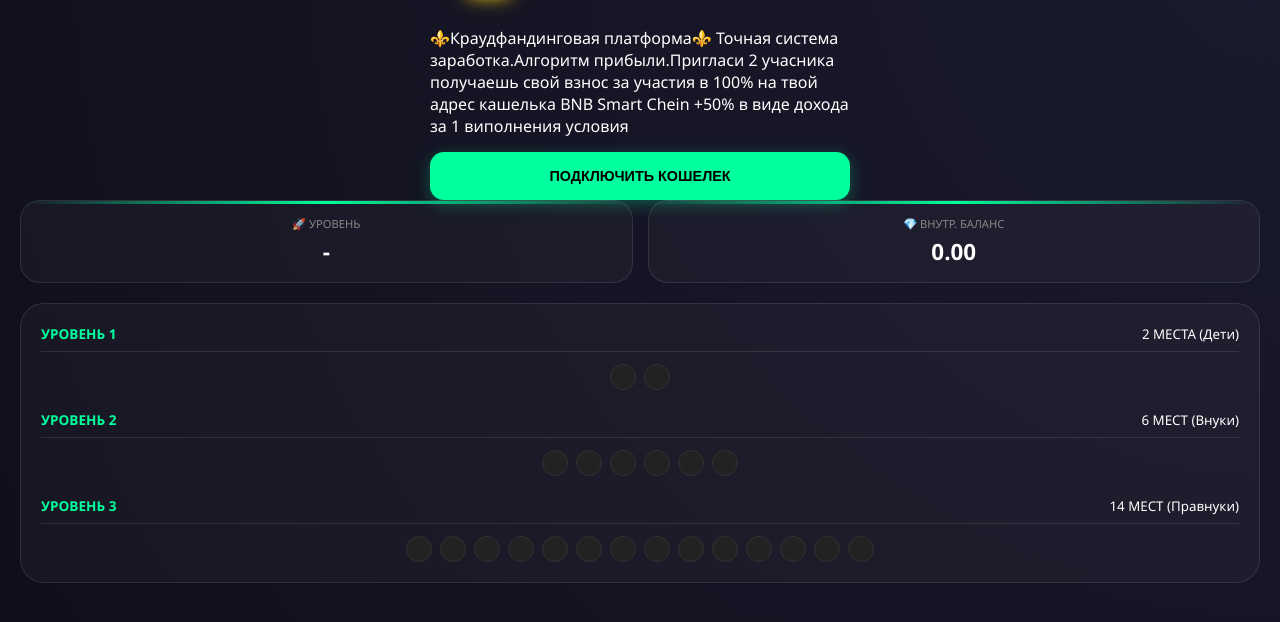
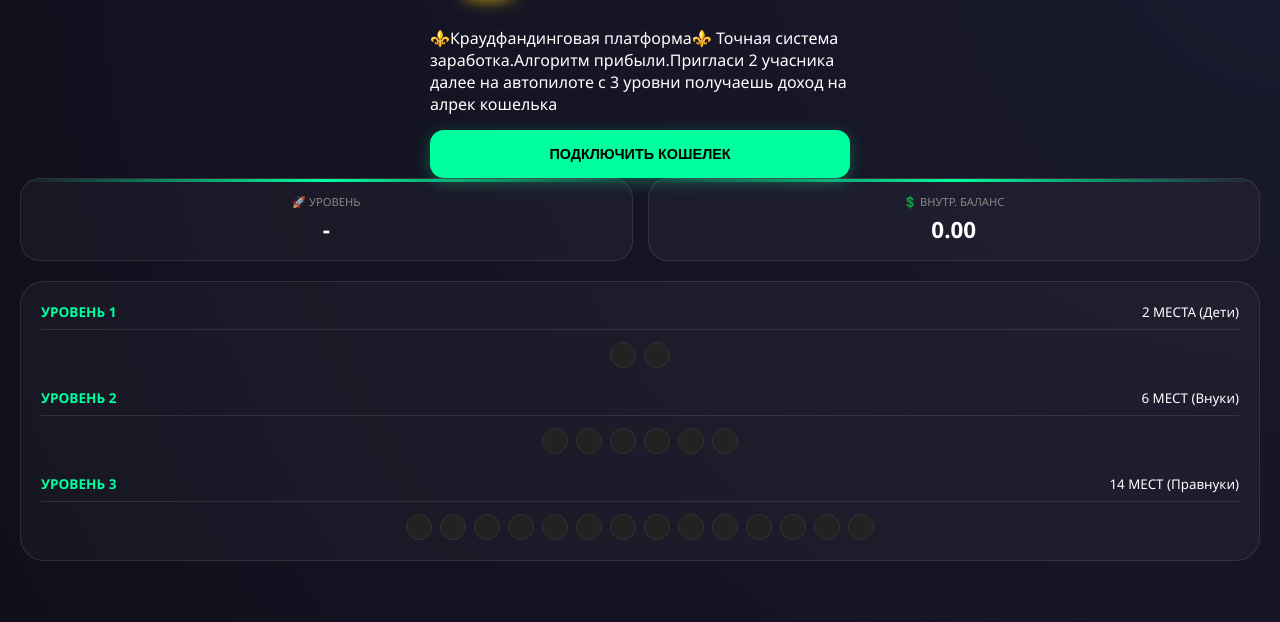
Before and after one commit to sparkpointoficial-rgb/SparkPointoficial3, a plain HTML site: page index.html in a window 1280 px wide. Shown: the part 78-700 px from the top of the page. Drawn offline with Linux system fonts and the light colour scheme.

Commit message:
Update index.html

```diff
--- a/index.html
+++ b/index.html
@@ -101,7 +101,7 @@
         <div class="logo"><span>🏦</span> CriptoCapital  </div>
     </header></div>
     <div class="subtitle">⚜️Краудфандинговая платформа⚜️
-Точная система заработка.Алгоритм прибыли.Пригласи 2 учасника получаешь свой взнос за участия в 100% на твой адрес кашелька BNB Smart Chein +50% в виде дохода за 1 виполнения условия </div>
+Точная система заработка.Алгоритм прибыли.Пригласи 2 учасника далее на автопилоте  с 3 уровни получаешь доход на алрек кошелька</div>
 </header>
         <div id="addrDisplay" class="wallet-addr hidden">Не подключен</div>
         <button id="connBtn" class="btn btn-green" style="margin-top: 15px;" onclick="connect()">Подключить Кошелек</button>
@@ -117,7 +117,7 @@
             <div class="stat-value" id="valLvl">-</div>
         </div>
         <div class="stat-card">
-            <span class="stat-label">💎 Внутр. Баланс</span>
+            <span class="stat-label">💲 Внутр. Баланс</span>
             <div class="stat-value" id="valBal">0.00</div>
         </div>
     </div>
```
